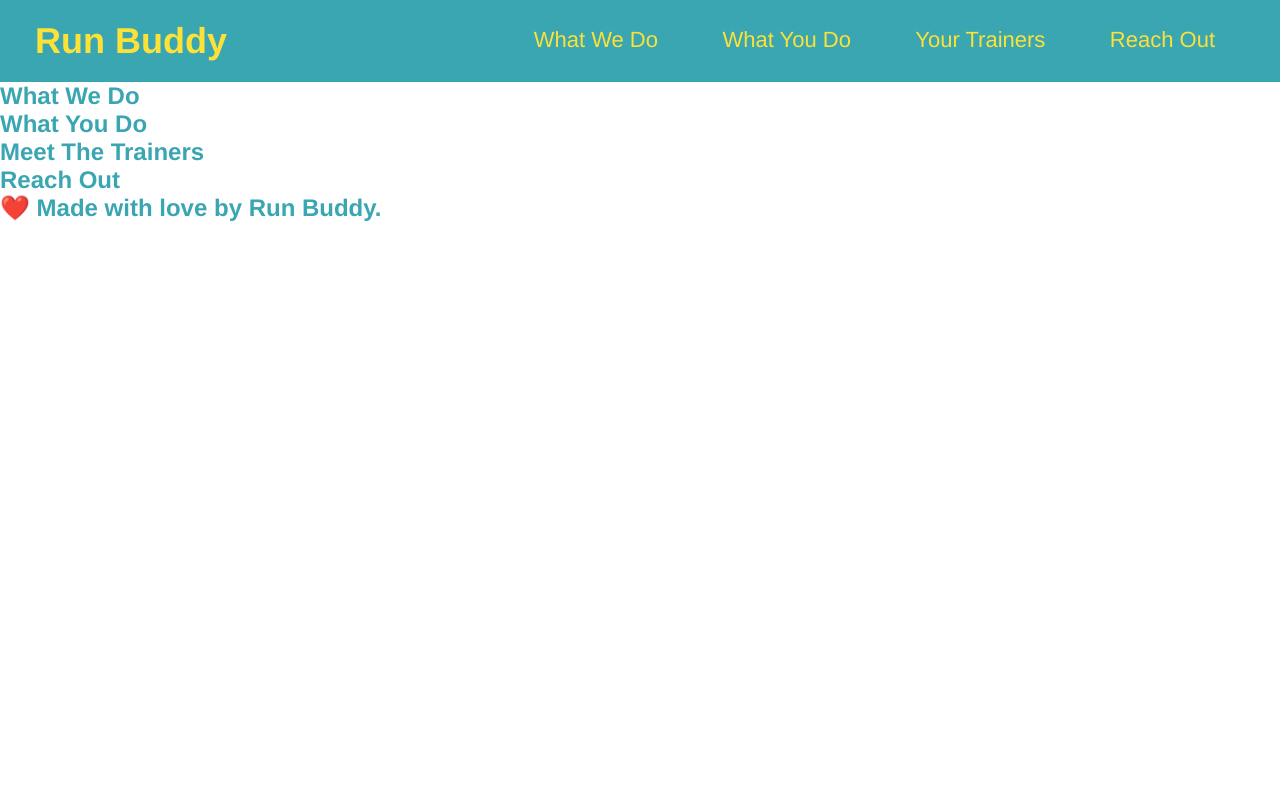
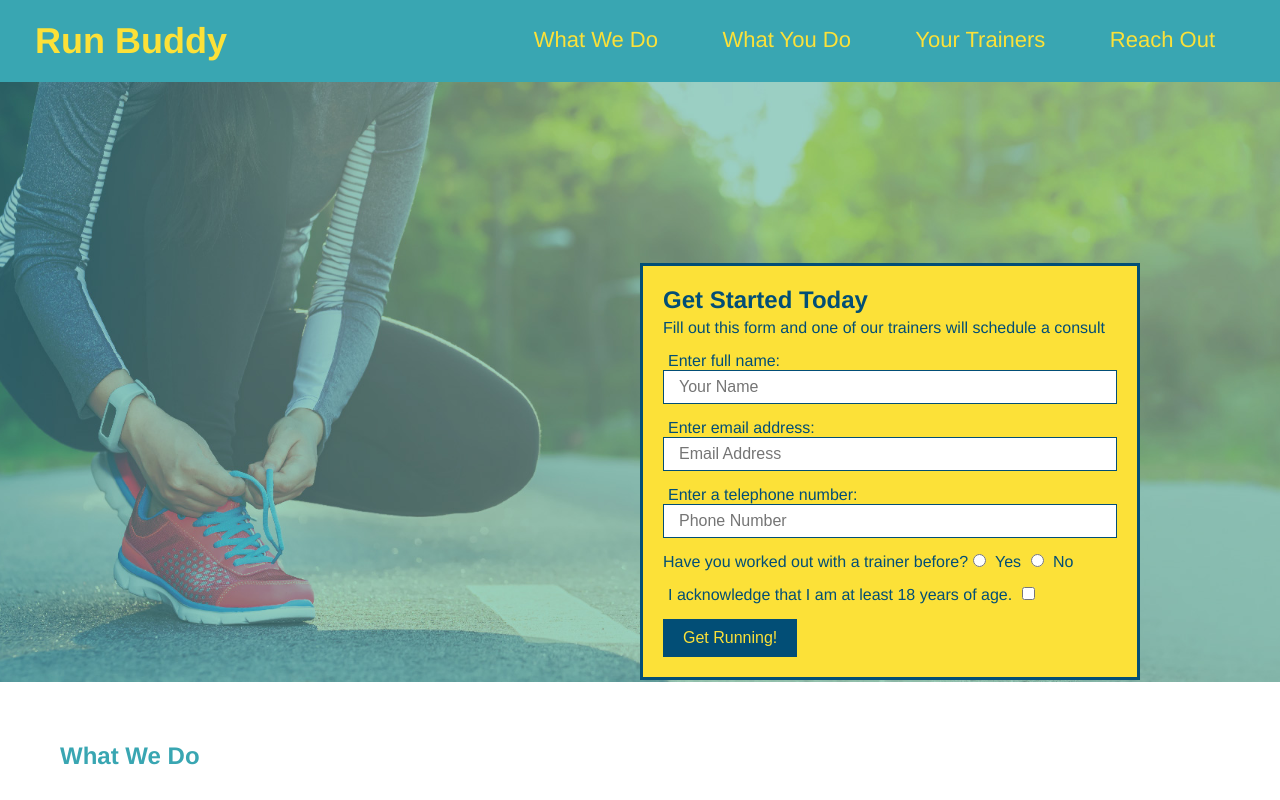
Before and after one commit to 3lyDaley/run-buddy, a plain HTML site: page index.html in a window 1280 px wide. Shown: the top 800 px of the page. Drawn offline with Linux system fonts and the light colour scheme.

Commit message:
completed hero and hero form

```diff
--- a/assets/css/style.css
+++ b/assets/css/style.css
@@ -1,43 +1,126 @@
-/* REMOVING DEFAULT BROWSER STYLING*/
+/* REMOVING DEFAULT BROWSER STYLING */
 * {
     margin: 0;
     padding: 0;
+    box-sizing: border-box;
 }
+/* SETTING DEFAULT FONT COLOR/FAMILY */
 body {
     color: #39a6b2;
     font-family: Helvetica, Arial, sans-serif;
 }
-/*HEADER POSITION/ BACKGROUND COLOR*/
+/* BEGIN HEADER */
+/* HEADER POSITION/ BACKGROUND COLOR */
 header {
     padding: 20px 35px;
     background-color: #39a6b2;
 }
-/*HEADER FONT STYLE/COLOR*/
+/* HEADER FONT STYLE/COLOR */
 header h1 {
     font-weight: bold;
     font-size: 36px;
     color: #fce138;
     margin: 0;
-    /*ADDING SPACE FOR NAV LINKS IN HEADER BLOCK*/
+    /* ADDING SPACE FOR NAV LINKS IN HEADER BLOCK */
     display: inline;
 }
-/*REMOVING BLUE UNDERLINE OF <a> /ADDING COLOR*/
+/* REMOVING BLUE UNDERLINE OF <a> /ADDING COLOR */
 header a {
     text-decoration: none;
     color: #fce138;
 }
-/*MOVING NAV LINKS TO THE RIGHT OF THE PAGE*/
+/* MOVING NAV LINKS TO THE RIGHT OF THE PAGE */
 header nav {
     float: right;
     margin: 7px 0;
 }
-/*CHANGING NAV <li> ELEM FROM BLOCK TO INLINE*/
+/* CHANGING NAV <li> ELEM FROM BLOCK TO INLINE */
 header nav ul li {
     display: inline;
 }
-/*FURTHER STYLING FONT OF NAV LINKS*/
+/* FURTHER STYLING FONT OF NAV LINKS */
 header nav ul li a {
     margin: 0 30px;
     font-weight: lighter;
     font-size: 22px;
 }
+/* END HEADER */
+
+/* FOOTER STYLING */
+/* FOOTER BGRND COLOR & POSITION */
+footer {
+    background: #fce138;
+    width: 100%;
+    padding: 40px 35px;
+}
+/*ALLOW SPACE FOR RIGHT HAND <div> INLINE ELEMENT*/
+/*FONT COLOR/ LOCATION FOR h2 ELEMENT*/
+footer h2 {
+    display: inline;
+    color: #024e76;
+    font-size: 30px;
+    margin: 0;
+}
+/*STYLE FOR <div> CONTAINER*/
+footer div {
+    float: right;
+    line-height: 1.5;
+    text-align: right;
+}
+footer a {
+    color: #024e76;
+}
+/* END FOOTER */
+
+/* BEGIN HERO STYLE */
+.hero {
+    background-image: url(../images/hero-image.jpeg);
+    height: 600px;
+    background-size: cover;
+    background-position: center;
+}
+/* END HERO STYLE */
+
+/* BEGIN HERO-FORM */
+.hero-form {
+    border: solid 3px #024e76;
+    background-color: #fce138;
+    padding: 20px;
+    width: 500px;
+    color: #024e76;
+    position: absolute;
+    bottom: 120px;
+    right: 140px;
+}
+.hero-form h3 {
+    font-size: 24px;
+    margin: 0px;
+}
+.hero-form p {
+    margin: 5px 0 15px 0;
+}
+.form-input {
+    border: 1px solid #024e76;
+    display: block;
+    padding: 7px 15px;
+    font-size: 16px;
+    color: #024e76;
+    width: 100%;
+    margin-bottom: 15px;
+}
+.hero-form label {
+    margin: 0px 5px;
+}
+.hero-form button {
+    color: #fce138;
+    background-color: #024e76;
+    border: none;
+    padding: 10px 20px;
+    font-size: 16px;
+}
+/* END HERO-FORM */
+/* BEGIN SECTION STYLE */
+section {
+    padding: 60px;
+}
+/* END SECTION STYLE */
--- a/index.html
+++ b/index.html
@@ -32,8 +32,38 @@
         </header>
 
         <!--JUMBOTRON/HERO-->
-        <section>
+        <section class="hero">
+            <div class="hero-form">
+                <h3>Get Started Today</h3>
+                <p>Fill out this form and one of our trainers will schedule a consult</p>
+                <!-- Add form element -->
+                <form>
+                    <label for="name">Enter full name:</label>
+                    <input type="text" placeholder="Your Name" name="name" id="name" class="form-input"/>
+                    <label for="email">Enter email address:</label>
+                    <input type="email" placeholder="Email Address" name="email" id="email" class="form-input"/>
+                    <label for="phone">Enter a telephone number:</label>
+                    <input type="tel" placeholder="Phone Number" name="phone" id="phone" class="form-input"/>
+                    <p>
+                        Have you worked out with a trainer before?
+                        <input type="radio" name="trainer-confirm" id="trainer-yes" />
+                        <label for="trainer-yes">Yes</label>
+                        <input type="radio" name="trainer-confirm" id="trainer-no" />
+                        <label for="trainer-no">No</label>
+                    </p>
+                    <p>
+                        <label for="checkbox">
+                            I acknowledge that I am at least 18 years of age.
+                        </label>
+                        <input type="checkbox" name="age-confirm" id="checkbox" />
+                    </p>
+                    <button type="submit">
+                        Get Running!
+                    </button>
+                </form>
+            </div>
         </section>
+        <!-- end hero -->
 
         <!--"What We Do" Section-->
         <section>
@@ -58,6 +88,10 @@
         <!--Footer-->
         <footer>
             <h2>❤️ Made with love by Run Buddy.</h2>
+            <div>
+                <a href="#">Read Our Privacy Policy</a> <br/>
+                &copy; 2019 Run Buddy, Inc.
+            </div>
         </footer>
     </body>
 
```
Also changed, not shown: assets/images/hero-image.jpeg (added).
